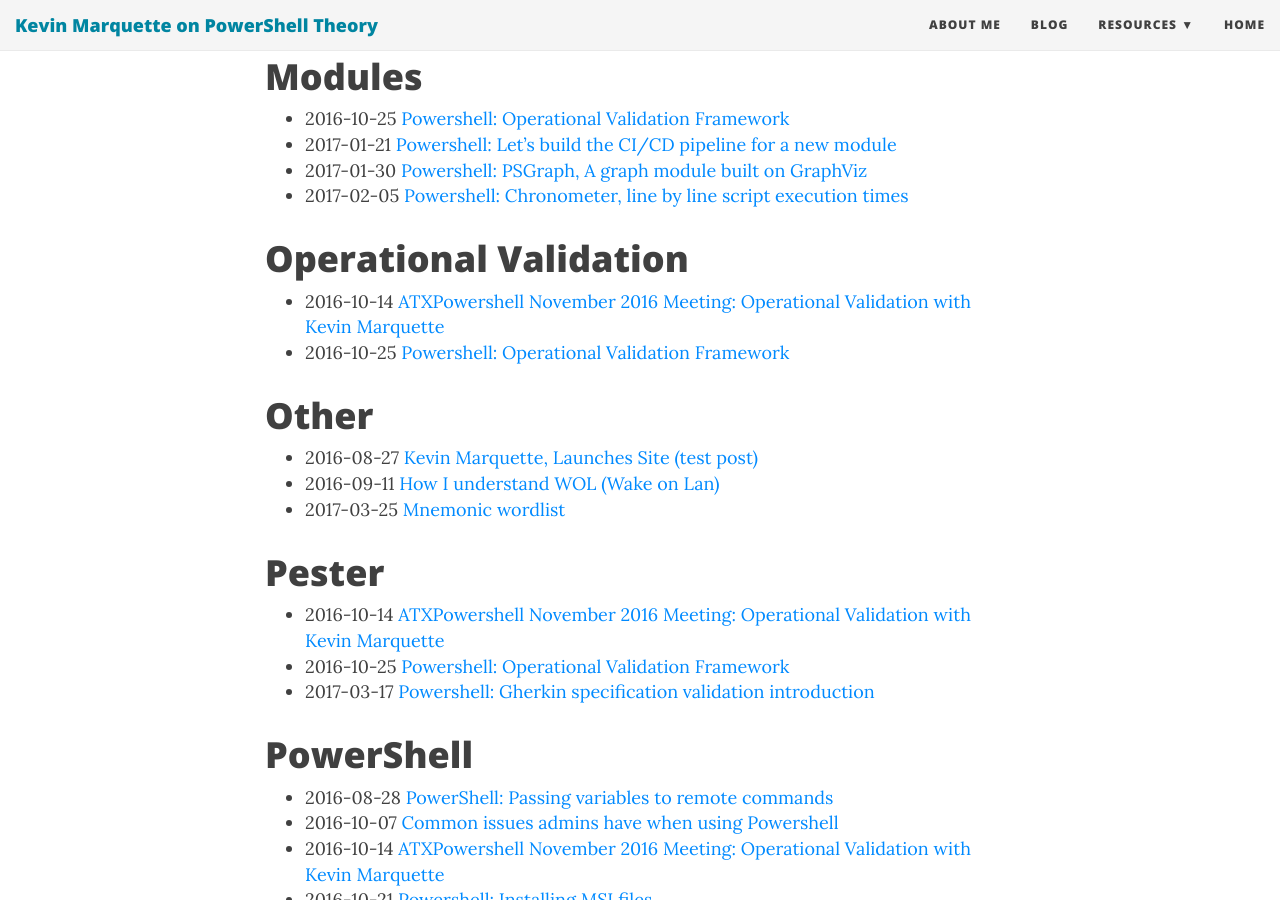
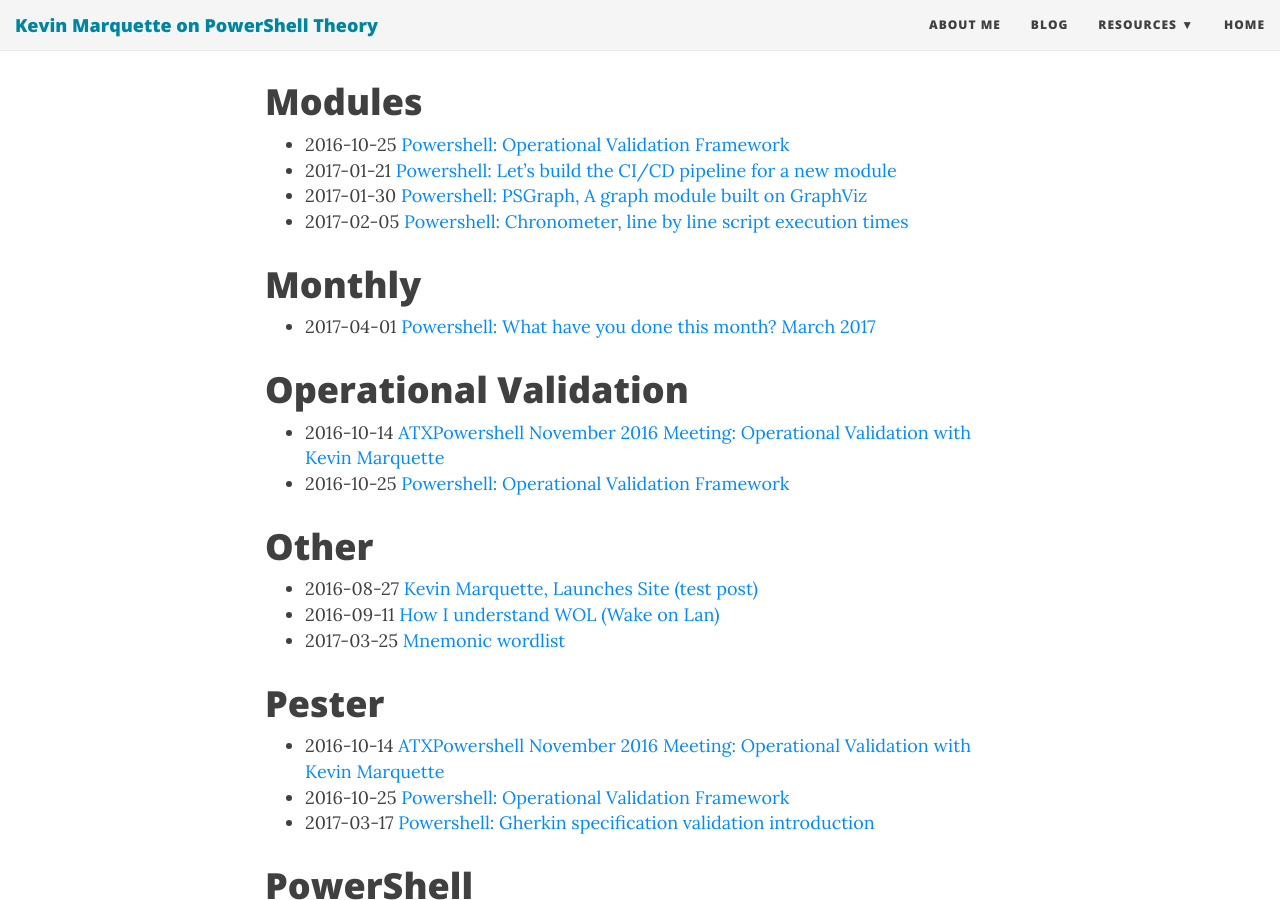
Before and after one commit to KevinMarquette/kevinmarquette.github.io, a Jekyll site: the page built from tags.md, in a window 1280 px wide and 900 px high, scrolled down 2466 px. Built offline with Jekyll 4.4.1, drawn with Linux system fonts in a browser that asks for light colours; nearby versions of some CDN libraries.

Commit message:
updated index and tags

```diff
--- a/tags.md
+++ b/tags.md
@@ -81,6 +81,11 @@ This is a collection of all the tags I use in my blog and links back to the page
 * 2017-01-21 [Powershell: Let's build the CI/CD pipeline for a new module](/2017-1-21-powershell-module-continious-delivery-pipeline/?utm_source=blog&utm_medium=blog&utm_content=tags)
 * 2017-01-30 [Powershell: PSGraph, A graph module built on GraphViz](/2017-01-30-Powershell-PSGraph/?utm_source=blog&utm_medium=blog&utm_content=tags)
 * 2017-02-05 [Powershell: Chronometer, line by line script execution times](/2017-02-05-Powershell-Chronometer-line-by-line-script-execution-times/?utm_source=blog&utm_medium=blog&utm_content=tags)
+
+<a name='Monthly'></a>
+# Monthly
+
+* 2017-04-01 [Powershell: What have you done this month? March 2017](/2017-04-01-Powershell-last-month/?utm_source=blog&utm_medium=blog&utm_content=tags)
 
 <a name='Operational Validation'></a>
 # Operational Validation
```
Also changed, not shown: index.md (+2 -0 lines).
